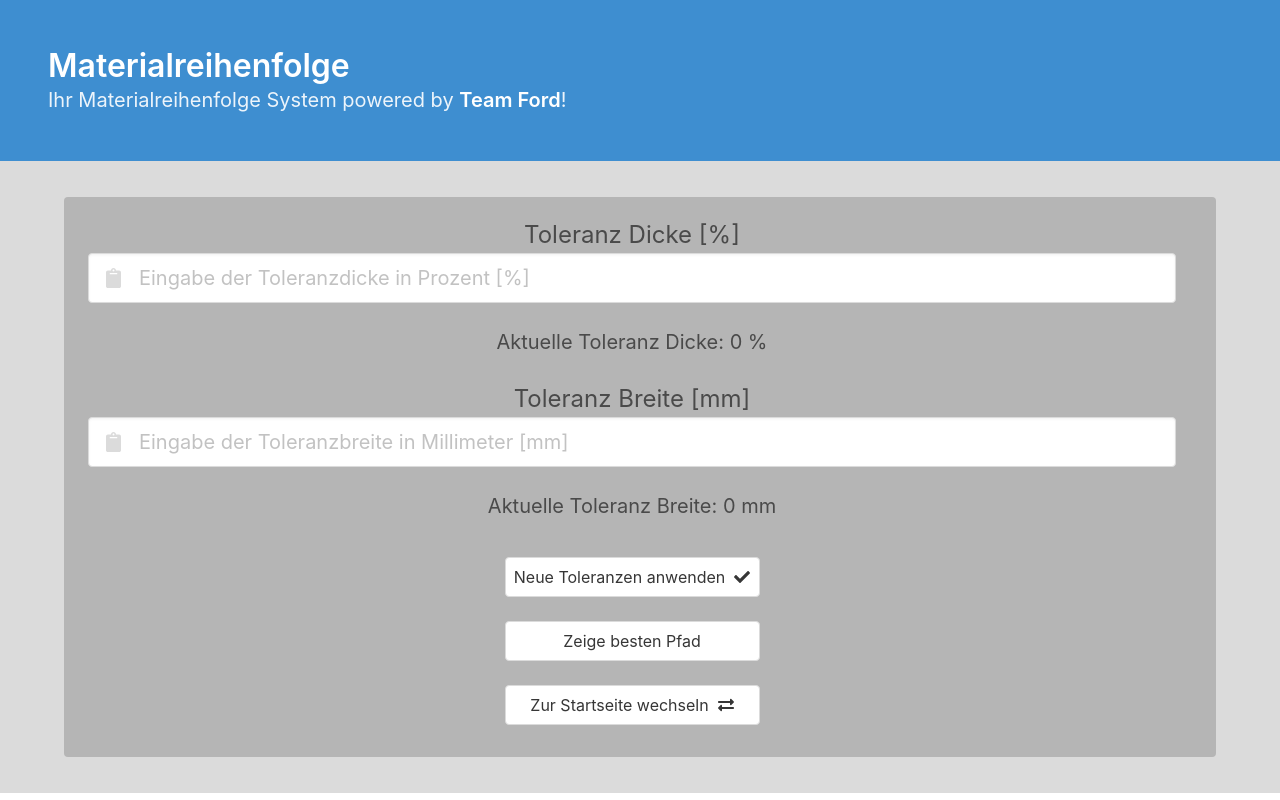
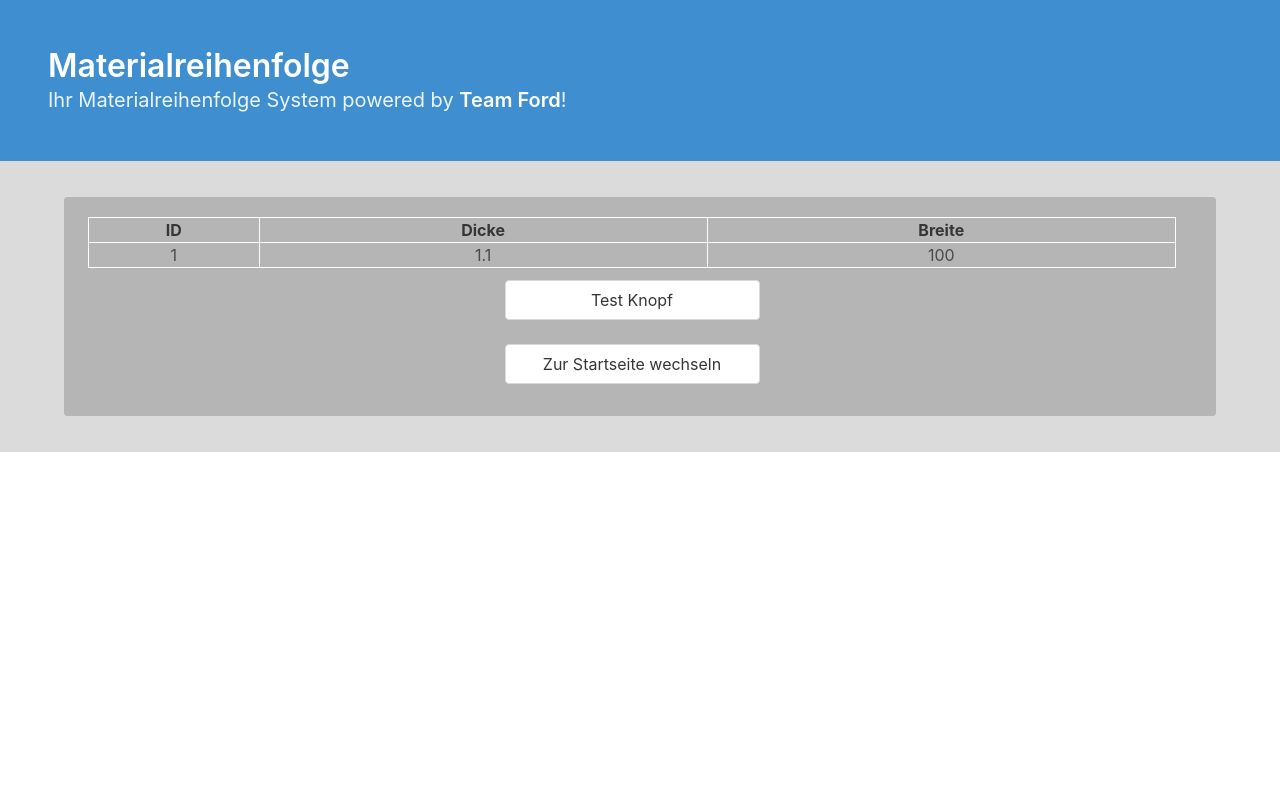
Before and after one commit to Jendrik-Kraft/Materialreihenfolge_Stahl_IT_Systeme, a Django app: template MATERIALREIHENFOLGE_STAHL/REIHENFOLGE_APP/templates/REIHENFOLGE/editPage.html in a window 1280 px wide. Run offline with Django 3.2, Linux system fonts and the light colour scheme; the template is opened without the code that fills it, so the values that code supplies are empty; some libraries are stand-ins or nearby versions.

Commit message:
Table on edit Page shows all coils

```diff
--- a/MATERIALREIHENFOLGE_STAHL/REIHENFOLGE_APP/static/script.js
+++ b/MATERIALREIHENFOLGE_STAHL/REIHENFOLGE_APP/static/script.js
@@ -100,3 +100,56 @@ function onChangeToEditPageButtonClick() {
     location.href =
     "http://127.0.0.1:8000/edit_database/test";
 }
+
+function onTestButtonClick() {
+      var scoreDiv = document.querySelector("div.scoreboard"); // Find the scoreboard div in our html
+      //scoreDiv.style.background = "green";
+      var tableHeaders = ["ID","Width", "Height"];
+      const createScoreboardTable = () =>
+      {
+          while (scoreDiv.firstChild){ scoreDiv.removeChild(scoreDiv.firstChild); }// Remove all children from scoreboard div (if any)
+          let scoreboardTable = document.createElement('table'); // Create the table itself
+          scoreboardTable.className = 'scoreboardTable';
+          let scoreboardTableHead = document.createElement('thead') ;// Creates the table header group element
+          scoreboardTableHead.className = 'scoreboardTableHead';
+          let scoreboardTableHeaderRow = document.createElement('tr');// Creates the row that will contain the headers
+          scoreboardTableHeaderRow.className = 'scoreboardTableHeaderRow';
+          // Will iterate over all the strings in the tableHeader array and will append the header cells to the table header row
+          tableHeaders.forEach(header => {
+              let scoreHeader = document.createElement('th'); // Creates the current header cell during a specific iteration
+              scoreHeader.innerText = header;
+              scoreboardTableHeaderRow.append(scoreHeader); // Appends the current header cell to the header row
+              })
+          scoreboardTableHead.append(scoreboardTableHeaderRow); // Appends the header row to the table header group element
+          scoreboardTable.append(scoreboardTableHead);
+          let scoreboardTableBody = document.createElement('tbody');// Creates the table body group element
+          scoreboardTableBody.className = "scoreboardTable-Body";
+          scoreboardTable.append(scoreboardTableBody); // Appends the table body group element to the table
+          scoreDiv.append(scoreboardTable); // Appends the table to the scoreboard div
+      }
+
+      const appendScores = (coil) => {
+          const scoreboardTable = document.querySelector('.scoreboardTable'); // Find the table we created
+          let scoreboardTableBodyRow = document.createElement('tr'); // Create the current table row
+          scoreboardTableBodyRow.className = 'scoreboardTableBodyRow';
+          // Lines 72-85 create the 5 column cells that will be appended to the current table row
+          let coilID = document.createElement('td');
+          coilID.innerText = coilIndex;
+          let coilWidth = document.createElement('td');
+          coilWidth.innerText = JSON.stringify(coil);
+          let coilHight = document.createElement('td');
+          coilHight.innerText = JSON.stringify(coil);
+          scoreboardTableBodyRow.append(coilID, coilWidth, coilHight);// Append all 5 cells to the table row
+          scoreboardTable.append(scoreboardTableBodyRow);// Append the current row to the scoreboard table body
+          }
+      //var coils = {{ coils|safe }} ;
+      //var coils=coils;
+      createScoreboardTable() ;// Clears scoreboard div if it has any children nodes, creates & appends the table
+      // Iterates through all the objects in the scores array and appends each one to the table body
+
+      for (const coil of coils) {
+          var coilIndex = coils.indexOf(coil) + 1;// Index of score in score array for global ranking (these are already sorted in the back-end)
+          appendScores(coil); // Creates and appends each row to the table body
+          }
+
+}
--- a/MATERIALREIHENFOLGE_STAHL/REIHENFOLGE_APP/templates/REIHENFOLGE/editPage.html
+++ b/MATERIALREIHENFOLGE_STAHL/REIHENFOLGE_APP/templates/REIHENFOLGE/editPage.html
@@ -7,6 +7,15 @@
               }
       input:invalid { background: red; }
       input:valid { background: white; }
+      table { width: 100%;
+      text-align: center;}
+      table, th, td {
+      border: 1px solid white;
+      border-collapse: collapse;
+      }
+      th, td {
+        background-color: grey-light;
+      }
     </style>
     <meta charset="UTF-8" />
     <meta name="viewport" content="width=device-width, initial-scale=1.0" />
@@ -43,96 +52,38 @@
       <div class="columns">
         <div class="container notification has-background-grey-light">
           <!-- columns: https://bulma.io/documentation/columns/basics/ -->
-          <div class="columns">
-            <div class="column">
-              <p class="is-size-4 has-text-centered" >Toleranz Dicke [%]</p>
-              <div id="myDIV" class="header">
-                <div class="control has-icons-left">
-                  <input
-                    class="input is-medium"
-                    type="number"
-                    min="1"
-                    max="100"
-                    id="input_dicke"
-                    placeholder="Eingabe der Toleranzdicke in Prozent [%]"
-                  />
-                  <span class="icon is-left">
-                    <i class="fas fa-clipboard"></i>
-                  </span>
-                </div>
-              </div>
-            </div>
+          <div class="scoreboard">
+            <table class="scoreboardTable"
+            contenteditable="true">
+              <thead class="scoreboardTableHead">
+              <tr class="scoreboardTableHeaderRow" contenteditable="false">
+                <th>ID</th>
+                <th>Dicke</th>
+                <th>Breite</th>
+              </tr>
+              </thead>
+              <tbody class="scoreboardTable-Body"
+                     contenteditable="true"></tbody>
+              <tr class="scoreboardTableBodyRow">
+                <td>1</td>
+                <td >1.1</td>
+                <td>100</td>
+              </tr>
+            </table>
           </div>
-          <div class="columns">
-            <div class="column">
-              <p class="is-size-5 has-text-centered">
-                Aktuelle Toleranz Dicke:
-                <script>
-                  document.write(localStorage.getItem("Dicke"));
-                </script>
-                %
-              </p>
-            </div>
-          </div>
-          <div class="columns">
-            <div class="column">
-              <p class="is-size-4 has-text-centered">Toleranz Breite [mm]</p>
-              <div id="myDIV" class="header">
-                <div class="control has-icons-left">
-                  <input
-                    class="input is-medium is-size-5"
-                    type="number"
-                    min="1"
-                    max="1000"
-                    id="input_breite"
-                    placeholder="Eingabe der Toleranzbreite in Millimeter [mm]"
-                  />
-                  <span class="icon is-left">
-                    <i class="fas fa-clipboard"></i>
-                  </span>
-                </div>
-              </div>
-            </div>
-          </div>
-          <div class="columns">
-            <div class="column">
-              <p class="is-size-5 has-text-centered">
-                Aktuelle Toleranz Breite:
-                <script>
-                  document.write(localStorage.getItem("Breite"));
-                </script>
-                mm
-              </p>
-            </div>
-          </div>
+
           <div class="center">
             <div class="column">
               <button
                 class="button addBtn"
                 style="width: 255px;"
-                id="update_tol_Btn"
-                onclick="updateToleranz()"
-              >
-                <!--onclick = Funktion ausführen-->
-                Neue Toleranzen anwenden &nbsp <i class="fas fa-check"></i>
+                id="Test_Btn"
+                onclick="onTestButtonClick()">
+                Test Knopf
               </button>
             </div>
           </div>
-          <div class="center">
-            <div class="column">
-              <input
-                type="button"
-                style="width: 255px;"
-                class="button addBtn"
-                id="show_path"
-                onclick="showPath()"
-                value="Zeige besten Pfad"
-              />
-              <!--onclick = Funktion ausführen-->
-              <!--Zeige besten Pfad-->
-              <!--</button>-->
-            </div>
-          </div>
+
           <div class="center">
             <div class="column">
               <button
@@ -140,7 +91,7 @@
                 style="width: 255px;"
                 id="changeToMainpage_Btn"
                 onclick="onChangeToMainPageButtonClick()">
-                Zur Startseite wechseln &nbsp <i class="fas fa-exchange-alt"></i>
+                Zur Startseite wechseln
               </button>
             </div>
           </div>
@@ -153,6 +104,7 @@
       //var dummy = {{ dummy_coils|safe }} // Laden aus der Python Datei
 
 
+
       // Änderung der Button - Beschriftung für show_path
       document.getElementById("show_path").value = localStorage.getItem("buttonText");
     </script>
```
